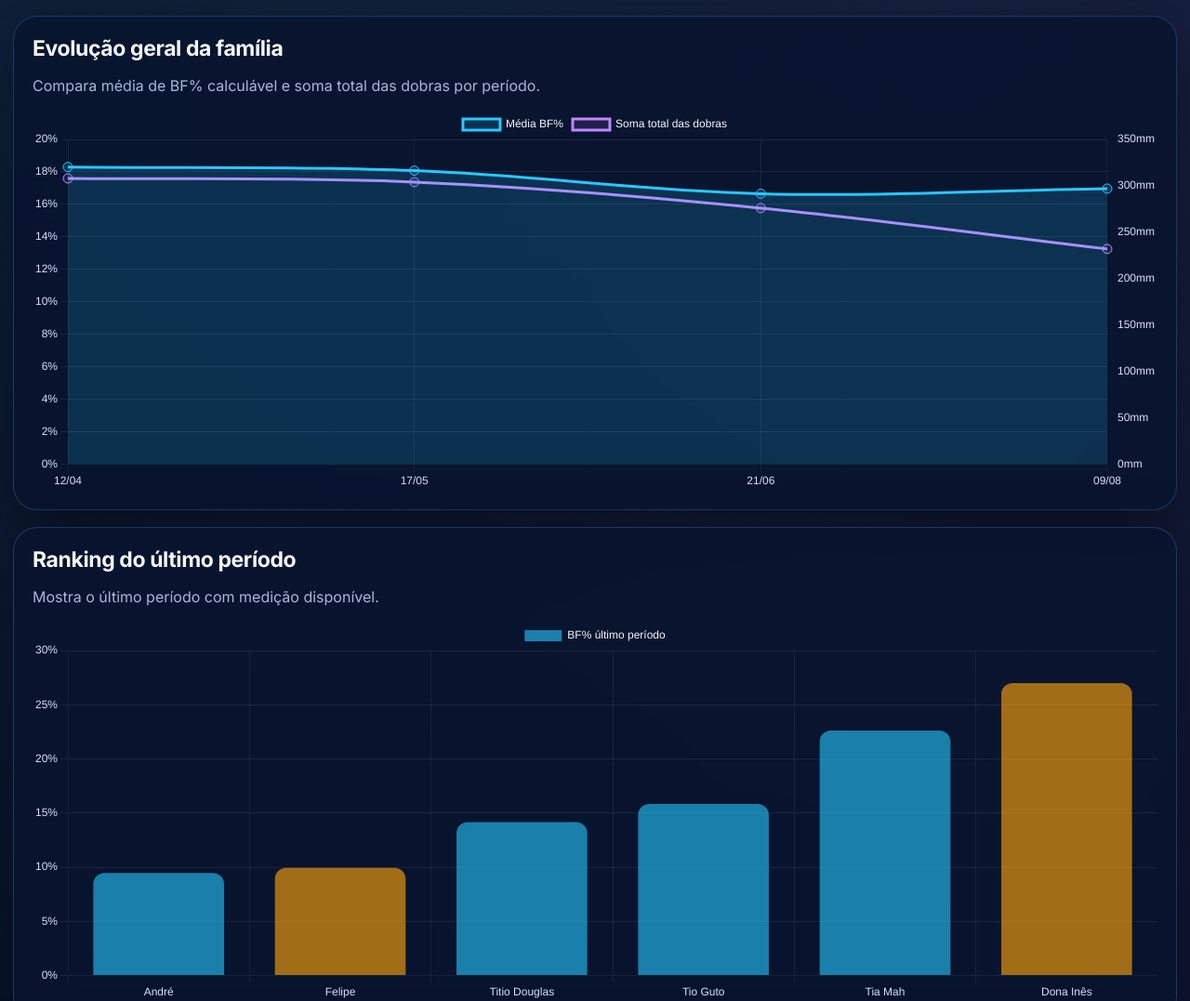
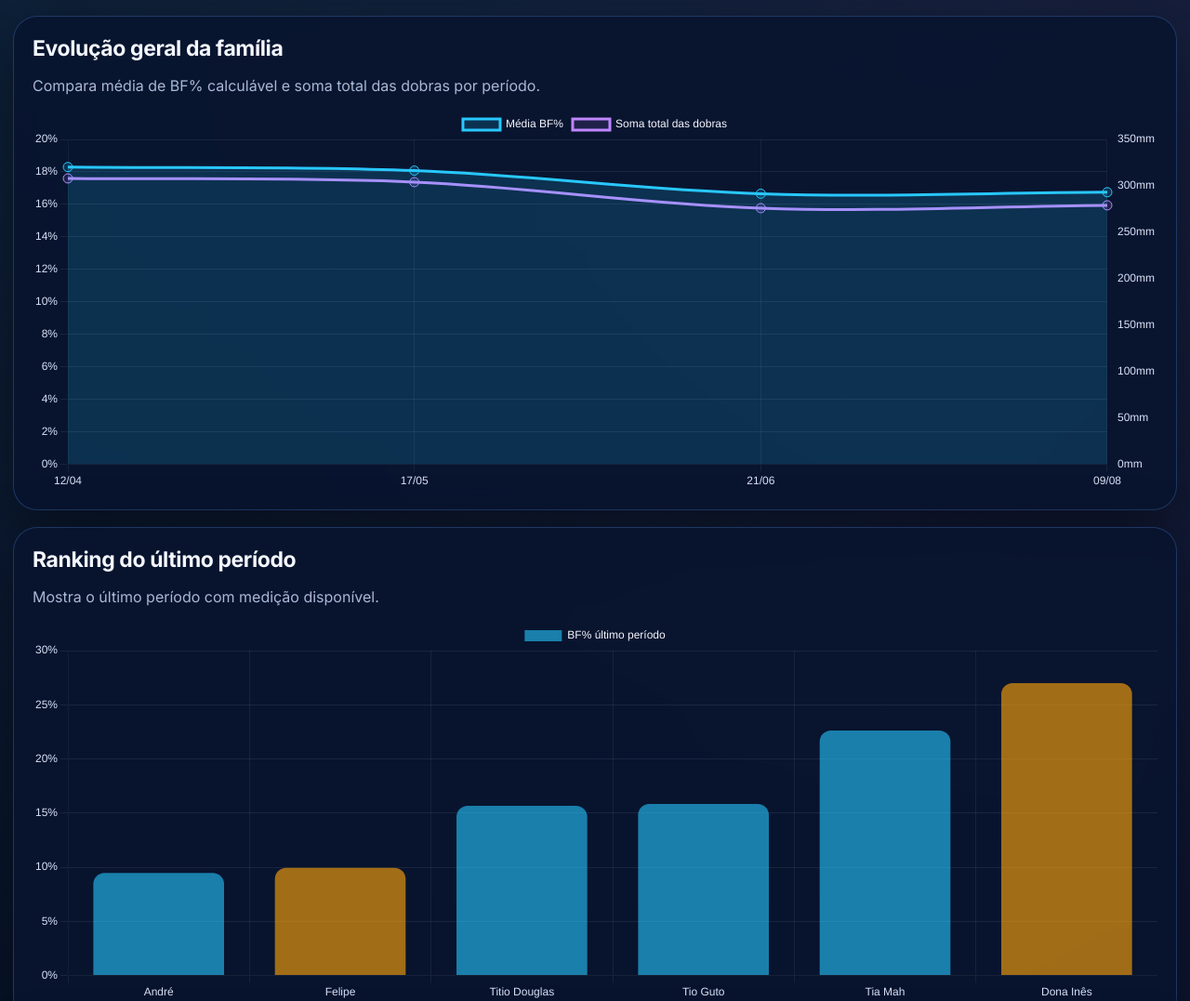
Before and after one commit to AndreGregoletto/AndreGregoletto-, a plain HTML site: page index.html in a window 1280 px wide. Shown: the part 561-1638 px from the top of the page at 93% size. Drawn offline with nearby package versions, Linux system fonts and the light colour scheme.

Commit message:
Atualizar o index.html

```diff
--- a/index.html
+++ b/index.html
@@ -982,23 +982,23 @@
     peso: 66.10,
     medidas: {
       cintura: 87,
-      quadril: 100,
-      coxa: 101,
+      quadril: 101,
+      coxa: 51,
       braco: 27
     }
   },
 
   'Titio Douglas': {
     idade: 43,
-    peito: null,
-    abdomem: null,
-    coxa: null,
-    peso: null,
+    peito: 12,
+    abdomem: 19,
+    coxa: 16,
+    peso: 68.70,
     medidas: {
-      peito: null,
-      abdomem: null,
-      coxa: null,
-      braco: null
+      peito: 93,
+      abdomem: 79,
+      coxa: 55.5,
+      braco: 26.5
     }
   },
 
```
